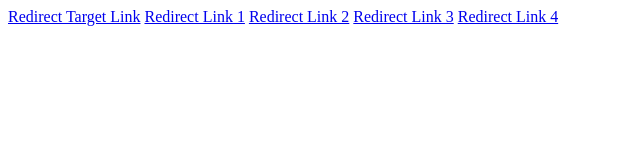
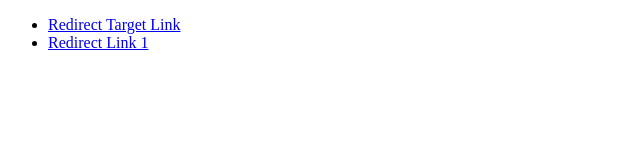
Before and after one commit to chris-drl/chris-drl.github.io, a plain HTML site: page index.html in a window 1280 px wide. Shown: the whole page, without its empty margins (0-640 px from the left). Drawn offline with Linux system fonts and the light colour scheme.

Commit message:
Update index.html

```diff
--- a/index.html
+++ b/index.html
@@ -7,12 +7,10 @@
 </head>
 <body>
 
-  <a href="https://www.crawler-test.com/redirects/redirect_target">Redirect Target Link</a>
-
-  <a href="https://www.crawler-test.com/redirects/redirect_1">Redirect Link 1</a>
-  <a href="https://www.crawler-test.com/redirects/redirect_2">Redirect Link 2</a>
-  <a href="https://www.crawler-test.com/redirects/redirect_3_302">Redirect Link 3</a>
-  <a href="https://www.crawler-test.com/redirects/redirect_4_307">Redirect Link 4</a>
+  <ul>
+    <li><a href="https://chris-drl.github.io/target">Redirect Target Link</a></li>
+    <li><a href="https://chris-drl.github.io/1">Redirect Link 1</a></li>
+  </ul>
 
 </body>
 </html>
```
